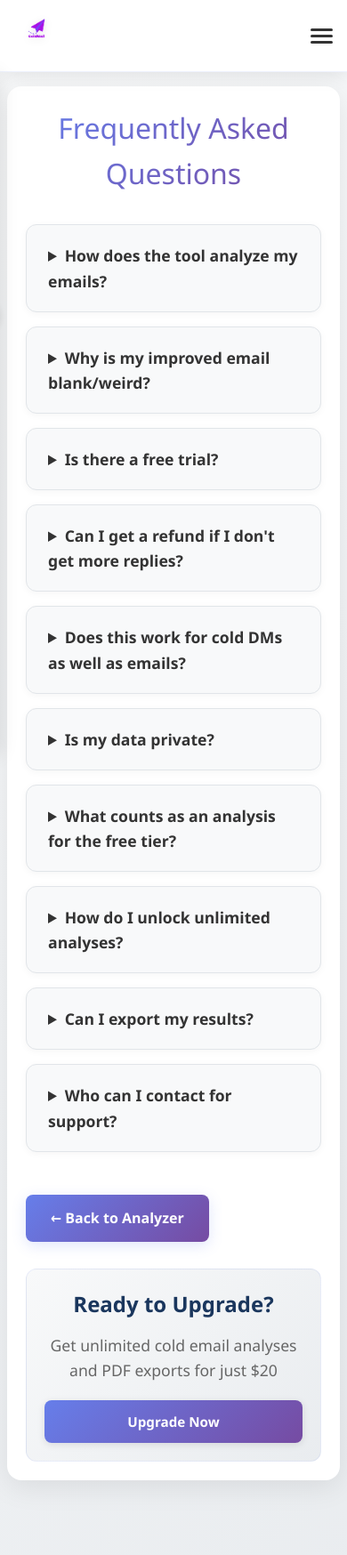
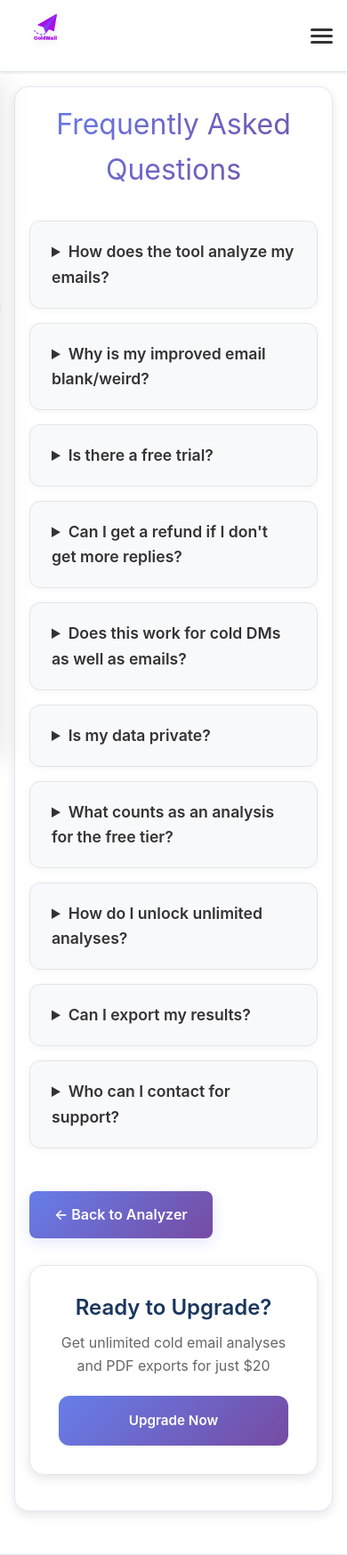
Before and after one commit to SandileGumede/ColdMail-Flask, a Flask app: page /faq in a window 390 px wide. Shown: the top 1748 px of the page at 89% size. Run offline with Flask 3, Linux system fonts and the light colour scheme; parts of the project's set-up code (start-up, migrations or seed data) failed here and were passed over.

Commit message:
Increase logo size across all devices

```diff
--- a/static/style.css
+++ b/static/style.css
@@ -167,7 +167,7 @@
 }
 
 .nav-logo {
-    height: 180px;
+    height: 220px;
     width: auto;
     object-fit: contain;
     transition: transform 0.2s ease;
@@ -1478,7 +1478,7 @@
     }
 
     .nav-logo {
-        height: 80px;
+        height: 100px;
     }
 
     .container,
@@ -1596,7 +1596,7 @@
     }
 
     .nav-logo {
-        height: 50px;
+        height: 70px;
     }
 
     .container,
--- a/templates/faq.html
+++ b/templates/faq.html
@@ -5,6 +5,7 @@
     <meta name="viewport" content="width=device-width, initial-scale=1.0">
     <title>FAQ - PitchAI Cold DM & Cold Email Analyzer</title>
     <link rel="stylesheet" href="/static/style.css">
+    <link rel="stylesheet" href="/static/dark-mode.css">
 </head>
 <body>
     <!-- Navigation Header -->
@@ -27,7 +28,7 @@
         </div>
     </nav>
 
-    <div class="faq-container">
+    <div class="faq-container card">
         <div class="faq-title">Frequently Asked Questions</div>
 
         <details>
@@ -74,7 +75,7 @@
         <a href="/" class="back-btn">← Back to Analyzer</a>
 
         <!-- Upgrade Section -->
-        <div class="faq-payment-section">
+        <div class="faq-payment-section card">
             <h3>Ready to Upgrade?</h3>
             <p>Get unlimited cold email analyses and PDF exports for just $20</p>
             <div class="payment-buttons">
@@ -95,40 +96,15 @@
         </div>
     </footer>
 
+    <!-- Include dark mode JavaScript -->
+    <script src="/static/dark-mode.js"></script>
+
     <script>
-        // Theme init from storage or system preference
-        (function() {
-            try {
-                const stored = localStorage.getItem('theme');
-                const prefersDark = window.matchMedia && window.matchMedia('(prefers-color-scheme: dark)').matches;
-                if (stored === 'dark' || (!stored && prefersDark)) {
-                    document.body.classList.add('dark');
-                }
-            } catch (_) {}
-        })();
         // Mobile navigation toggle
         document.getElementById('navToggle').addEventListener('click', function() {
             document.querySelector('.nav-links').classList.toggle('active');
             this.classList.toggle('active');
         });
-
-        // Theme toggle button
-        (function() {
-            const btn = document.getElementById('themeToggle');
-            if (!btn) return;
-            const setIcon = () => {
-                const isDark = document.body.classList.contains('dark');
-                btn.textContent = isDark ? '☀️' : '🌙';
-                btn.title = isDark ? 'Switch to light mode' : 'Switch to dark mode';
-            };
-            setIcon();
-            btn.addEventListener('click', function() {
-                document.body.classList.toggle('dark');
-                const isDark = document.body.classList.contains('dark');
-                try { localStorage.setItem('theme', isDark ? 'dark' : 'light'); } catch (_) {}
-                setIcon();
-            });
-        })();
     </script>
 </body>
 </html>
```
Also changed, not shown: templates/contact.html (+10 -8 lines), FINAL_DEPLOYMENT_GUIDE.md (line endings or trailing spaces), no_supabase_mode.py (line endings or trailing spaces), test_requirements.py (line endings or trailing spaces).
